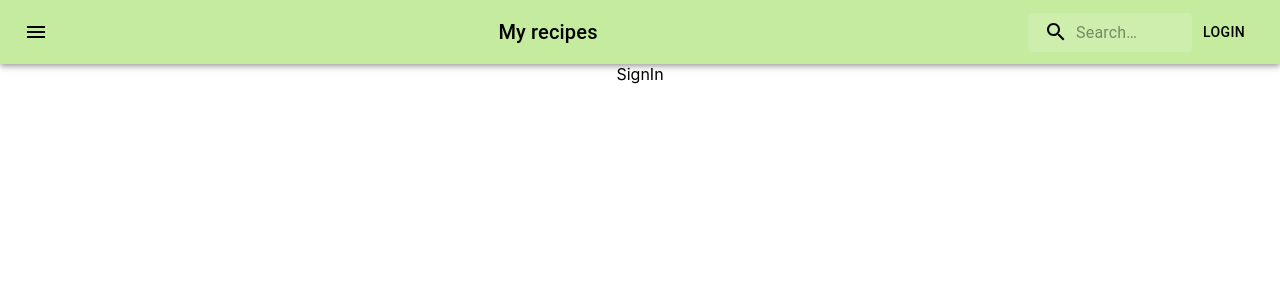
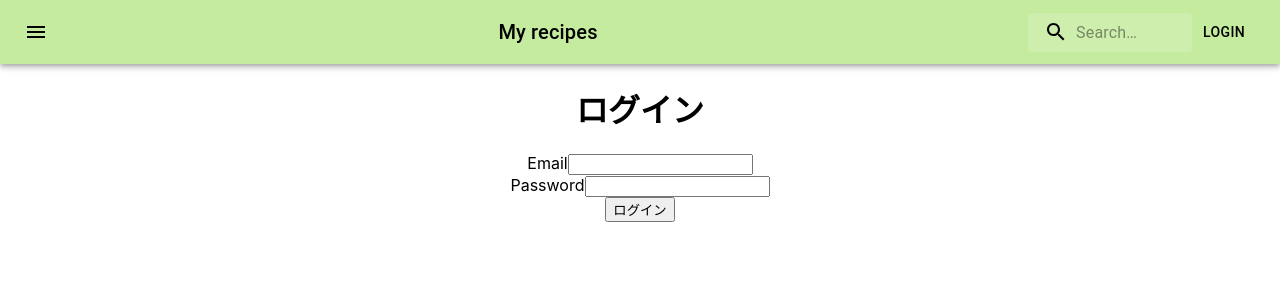
Before and after one commit to O-tips/hackU2023sp, a React (Create React App) app: page /SignIn in a window 1280 px wide. Shown: the top 300 px of the page. Built offline with nearby package versions, Linux system fonts and the light colour scheme.

Commit message:
SignIn画面に入力フォームを追加

```diff
--- a/src/contents/Home.jsx
+++ b/src/contents/Home.jsx
@@ -2,6 +2,7 @@ import logo from '../logo.svg';
 import '../App.css';
 import React from 'react';
 import { Button } from '@mui/material';
+
 
 import { BrowserRouter, Routes, Route, useNavigate, useLocation, Link} from "react-router-dom";
 
@@ -20,7 +21,9 @@ function Home() {
     // }
 
     return (
-        <>Home</>
+        <>Home
+        <Button variant="contained">Contained</Button>
+        </>
         // <Button input
         // hidden
         // type="file"
--- a/src/contents/SignIn.jsx
+++ b/src/contents/SignIn.jsx
@@ -1,10 +1,32 @@
 import logo from '../logo.svg';
 import '../App.css';
 import React from 'react';
+import { Button } from '@mui/material';
+import { useForm } from 'react-hook-form';
 
 import { BrowserRouter, Routes, Route, useNavigate, useLocation, Link} from "react-router-dom";
 
 function SignIn() {
-    return (<>SignIn</>);
+
+const { register, handleSubmit } = useForm();
+const onSubmit = (data) => console.log(data);
+    return (
+    <>
+    <div className="App">
+    <h1>ログイン</h1>
+    <form onSubmit={handleSubmit(onSubmit)}>
+      <div>
+        <label htmlFor="email">Email</label>
+        <input id="email" {...register('email')} />
+      </div>
+      <div>
+        <label htmlFor="password">Password</label>
+        <input id="password" {...register('password')} type="password" />
+      </div>
+      <button type="submit">ログイン</button>
+    </form>
+  </div>
+  </>
+);
 }
 export default SignIn;
--- a/src/contents/SignUp.jsx
+++ b/src/contents/SignUp.jsx
@@ -1,10 +1,18 @@
 import logo from '../logo.svg';
 import '../App.css';
 import React from 'react';
-
+import { Button } from '@mui/material';
+import { useForm } from 'react-hook-form';
 import { BrowserRouter, Routes, Route, useNavigate, useLocation, Link} from "react-router-dom";
 
 function SignUp() {
-    return (<>SignUp</>);
+    return (<>
+
+    メールアドレス
+
+    パスワード
+
+    </>);
 }
+
 export default SignUp;
```
Also changed, not shown: package.json (+4 -3 lines), 1 other file (tests, documents, lock files or other folders).
